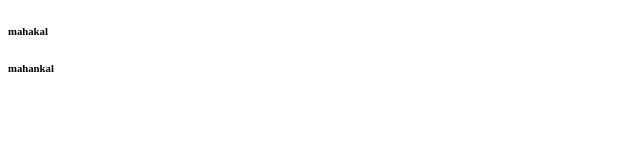
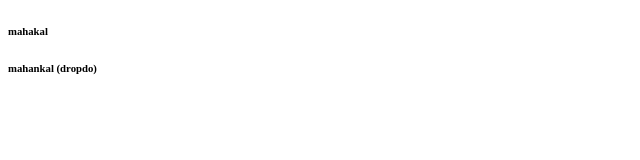
Before and after one commit to Mahakmewada/localrepo, a plain HTML site: page index.html in a window 1280 px wide. Shown: the full height of the page, 0-640 px from the left. Drawn offline with Linux system fonts and the light colour scheme.

Commit message:
Add dropdo

```diff
--- a/index.html
+++ b/index.html
@@ -7,7 +7,7 @@
 </head>
 <body>
     <h6> mahakal </h6>
-    <h6> mahankal </h6>
+    <h6> mahankal (dropdo) </h6>
 
 </body>
 </html>
```
